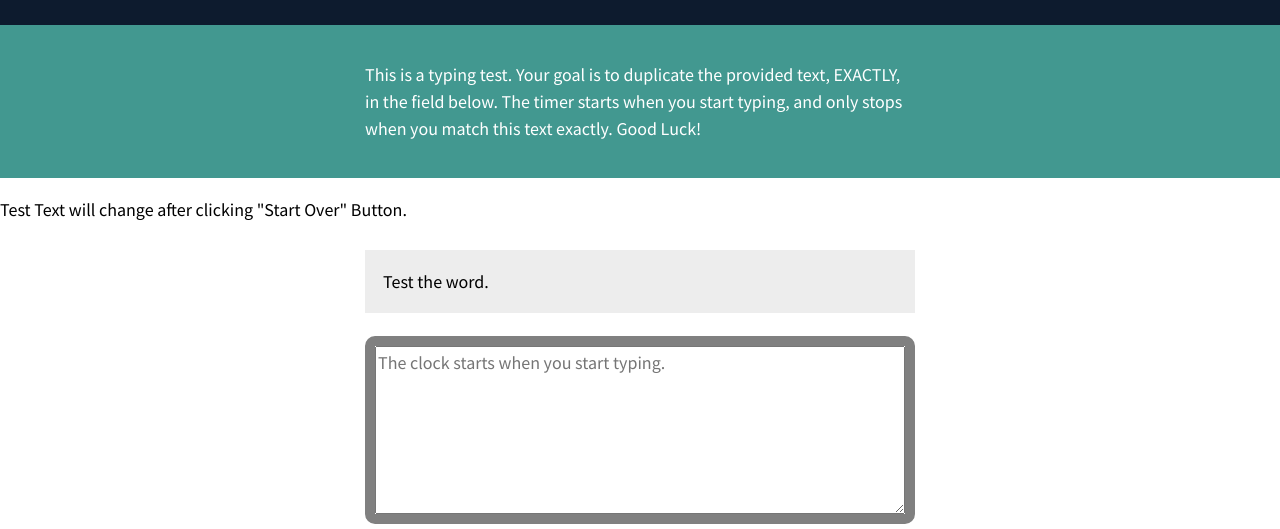
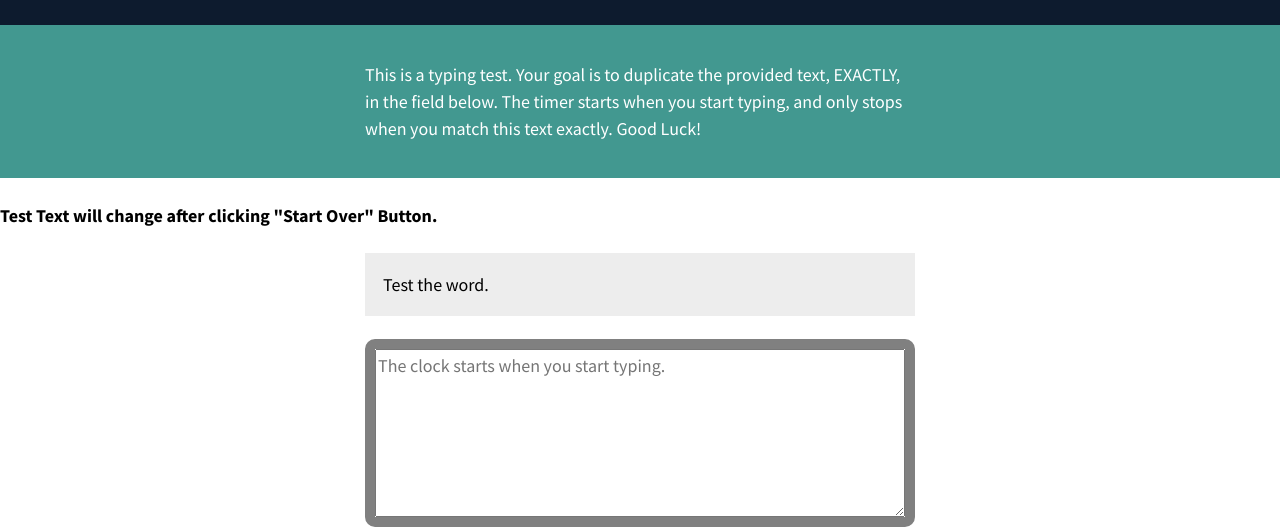
Before and after one commit to himanshunegi123/typing_speed, a plain HTML site: page index.html in a window 1280 px wide. Shown: the part 113-642 px from the top of the page. Drawn offline with Linux system fonts and the light colour scheme.

Commit message:
Update index.html

```diff
--- a/index.html
+++ b/index.html
@@ -18,7 +18,7 @@
         <article class="intro">
             <p>This is a typing test. Your goal is to duplicate the provided text, EXACTLY, in the field below. The timer starts when you start typing, and only stops when you match this text exactly. Good Luck!</p>
         </article><!-- .intro -->
-        <p>Test Text will change after clicking "Start Over" Button.</p>
+        <h4>Test Text will change after clicking "Start Over" Button.</h4>
         <section class="test-area">
             <div id="origin-text">
                 <p id="para">Test the word.</p>
```
